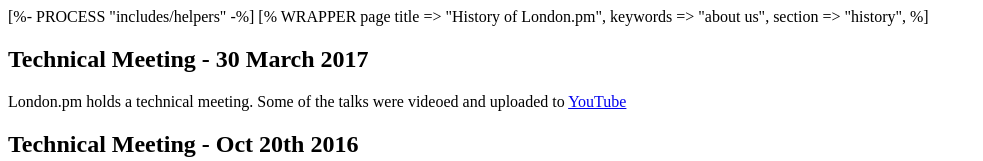
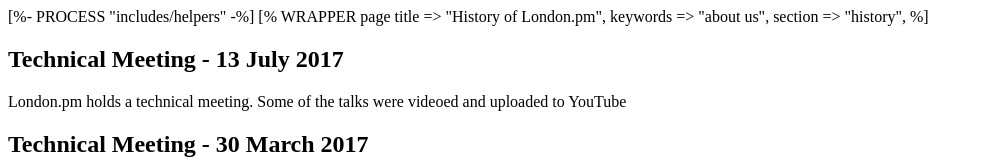
Before and after one commit to LondonPM/London-pm-website, a plain HTML site: page root/history/index.html in a window 1280 px wide. Shown: the top 161 px of the page, without its empty margins (0-983 px from the left). Drawn offline with Linux system fonts and the light colour scheme.

Commit message:
Updated for July 2017 tech meet

```diff
--- a/root/history/index.html
+++ b/root/history/index.html
@@ -4,6 +4,12 @@
     keywords => "about us",
     section => "history",
 %]
+
+<h2>Technical Meeting - 13 July 2017</h2><div class="item">
+    <p>London.pm holds a technical meeting.
+       Some of the talks were videoed and uploaded to <a https://www.youtube.com/playlist?list=PL87PpwUgdgwS5n5s1CnUHuPnVDrpdhqZ8">YouTube</a>
+	</p>
+</div>
 
 <h2>Technical Meeting - 30 March 2017</h2><div class="item">
     <p>London.pm holds a technical meeting.
```
